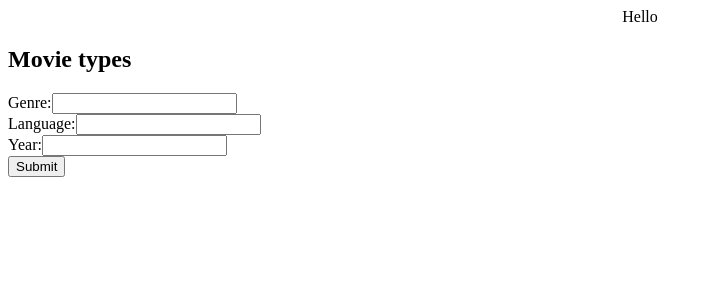
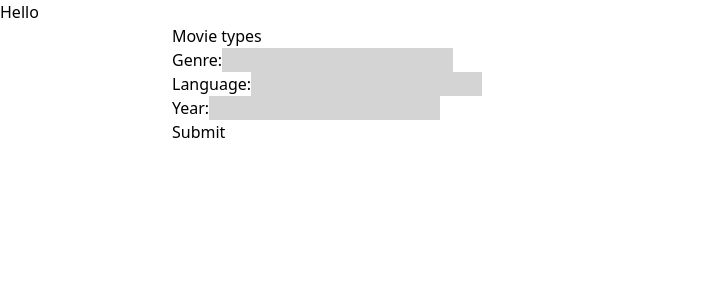
Before and after one commit to wagnerona/cine-match-app, a React (Create React App) app: page / in a window 1280 px wide. Shown: the top 300 px of the page, without its empty margins (0-720 px from the left). Built offline with nearby package versions, Linux system fonts and the light colour scheme.

Commit message:
tailwind-css added

```diff
--- a/package.json
+++ b/package.json
@@ -39,5 +39,8 @@
       "last 1 firefox version",
       "last 1 safari version"
     ]
+  },
+  "devDependencies": {
+    "tailwindcss": "^3.2.7"
   }
 }
--- a/src/App.css
+++ b/src/App.css
@@ -1,38 +1,8 @@
-.App {
-  text-align: center;
+@tailwind base;
+@tailwind components;
+@tailwind utilities;
+
+
+.div-container {
+
 }
-
-.App-logo {
-  height: 40vmin;
-  pointer-events: none;
-}
-
-@media (prefers-reduced-motion: no-preference) {
-  .App-logo {
-    animation: App-logo-spin infinite 20s linear;
-  }
-}
-
-.App-header {
-  background-color: #282c34;
-  min-height: 100vh;
-  display: flex;
-  flex-direction: column;
-  align-items: center;
-  justify-content: center;
-  font-size: calc(10px + 2vmin);
-  color: white;
-}
-
-.App-link {
-  color: #61dafb;
-}
-
-@keyframes App-logo-spin {
-  from {
-    transform: rotate(0deg);
-  }
-  to {
-    transform: rotate(360deg);
-  }
-}
--- a/src/pages/Categories.js
+++ b/src/pages/Categories.js
@@ -17,27 +17,29 @@ const Categories = () => {
     };
 
     return (
+        <div className='max-w-[1000px] mx-auto px-8 flex flex-col justify-center h-full'>
             <div>
                 <h2>Movie types</h2>
                 <form onSubmit={handleSubmit}>
                     <label>
                         Genre:
-                    <input type="text" value={Genre} onChange={(e) => setGenre(e.target.value)} />
+                        <input className='bg-neutral-300' type="text" value={Genre} onChange={(e) => setGenre(e.target.value)} />
                     </label>
                     <br />
                     <label>
                         Language:
-                    <input type="text" value={Language} onChange={(e) => setLanguage(e.target.value)} />
+                        <input className='bg-neutral-300' type="text" value={Language} onChange={(e) => setLanguage(e.target.value)} />
                     </label>
                     <br />
                     <label>
                         Year:
-                    <input type="text" value={Year} onChange={(e) => setYear(e.target.value)} />
+                        <input className='bg-neutral-300' type="text" value={Year} onChange={(e) => setYear(e.target.value)} />
                     </label>
                     <br />
                     <button type="submit">Submit</button>
                 </form>
             </div>
+        </div>
     );
 };
 
--- /dev/null
+++ b/tailwind.config.js
@@ -0,0 +1,8 @@
+/** @type {import('tailwindcss').Config} */
+module.exports = {
+    content: ["./src/**/*.{html,js}"],
+    theme: {
+      extend: {},
+    },
+    plugins: [],
+  }
```
Also changed, not shown: src/Utils/movie-api.js (line endings or trailing spaces), 1 other file (tests, documents, lock files or other folders). Lines whose indentation alone changed are shown as unchanged.
